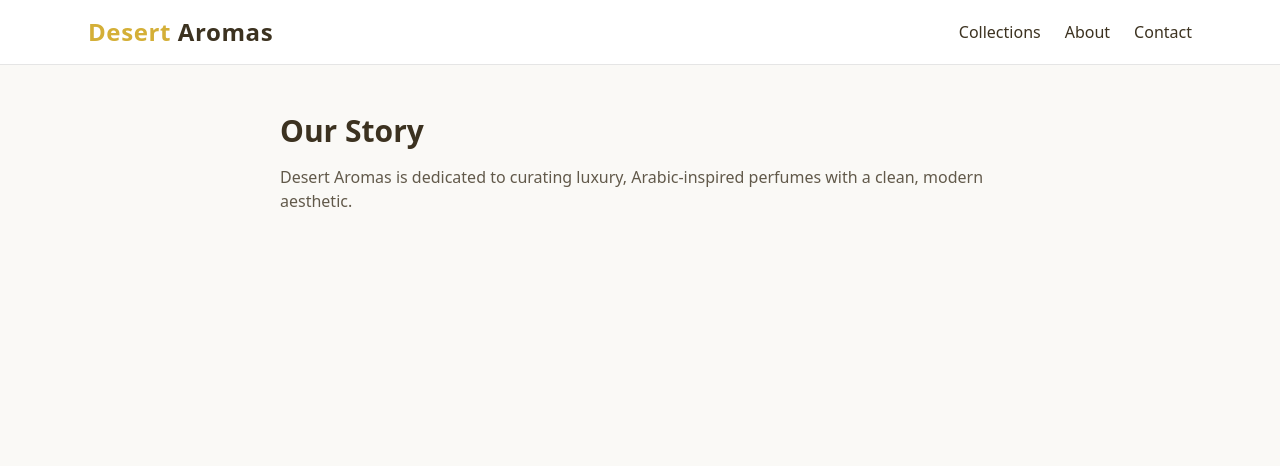
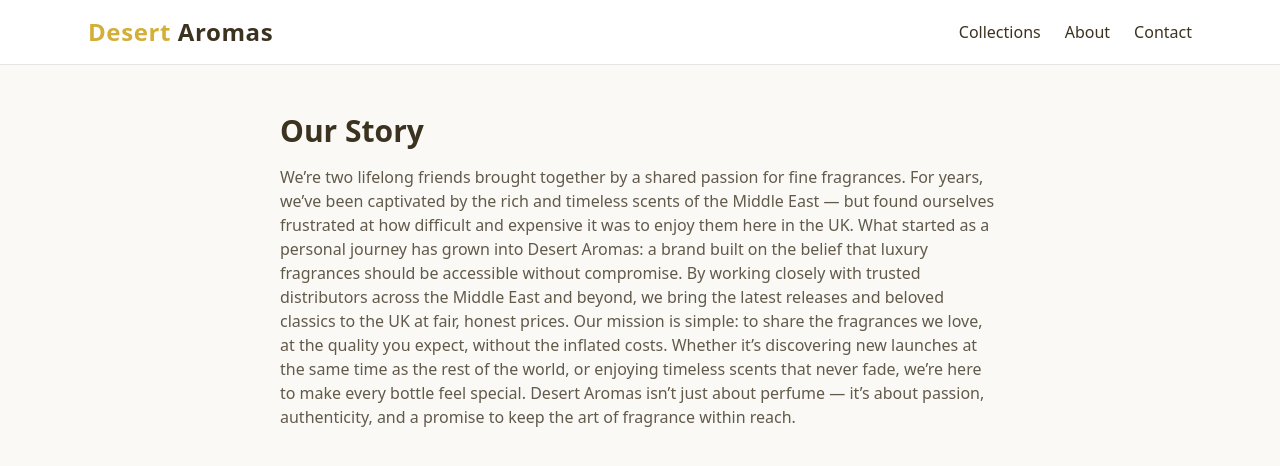
Before and after one commit to jdilorenzo26-sys/DesertAromasUK1.1, a Next.js app: page /about in a window 1280 px wide. Shown: the top 466 px of the page. Built offline with nearby package versions, Linux system fonts and the light colour scheme.

Commit message:
Update about.js
about us update

```diff
--- a/pages/about.js
+++ b/pages/about.js
@@ -2,7 +2,11 @@ export default function About() {
   return (
     <main className="max-w-3xl mx-auto px-6 py-12">
       <h1 className="text-3xl font-bold mb-4">Our Story</h1>
-      <p className="opacity-80">Desert Aromas is dedicated to curating luxury, Arabic-inspired perfumes with a clean, modern aesthetic.</p>
+      <p className="opacity-80">We’re two lifelong friends brought together by a shared passion for fine fragrances.
+    For years, we’ve been captivated by the rich and timeless scents of the Middle East — but found ourselves frustrated at how difficult and expensive it was to enjoy them here in the UK.
+What started as a personal journey has grown into Desert Aromas: a brand built on the belief that luxury fragrances should be accessible without compromise. By working closely with trusted distributors across the Middle East and beyond, we bring the latest releases and beloved classics to the UK at fair, honest prices.
+Our mission is simple: to share the fragrances we love, at the quality you expect, without the inflated costs. Whether it’s discovering new launches at the same time as the rest of the world, or enjoying timeless scents that never fade, we’re here to make every bottle feel special.
+Desert Aromas isn’t just about perfume — it’s about passion, authenticity, and a promise to keep the art of fragrance within reach.</p>
     </main>
   )
 }
```
